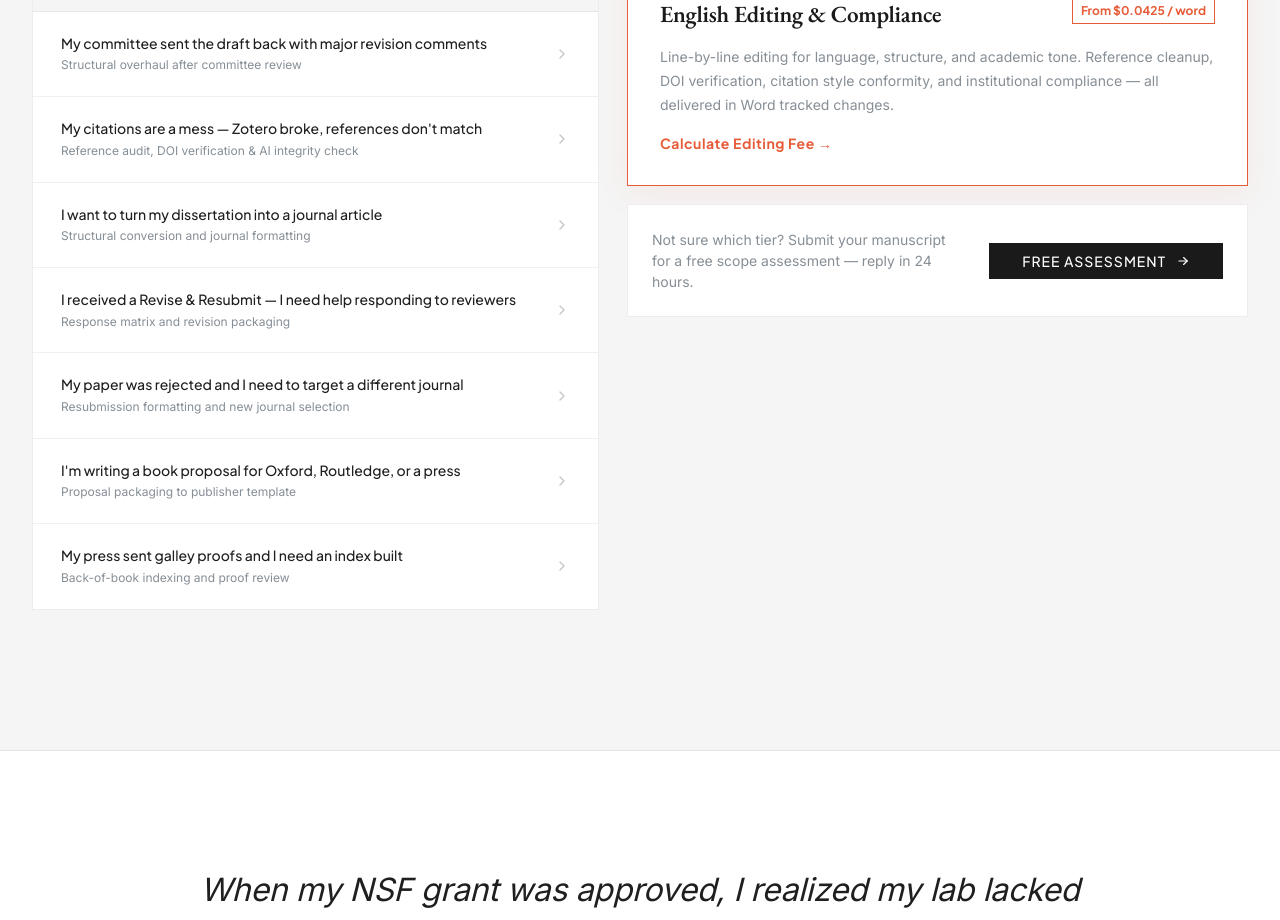
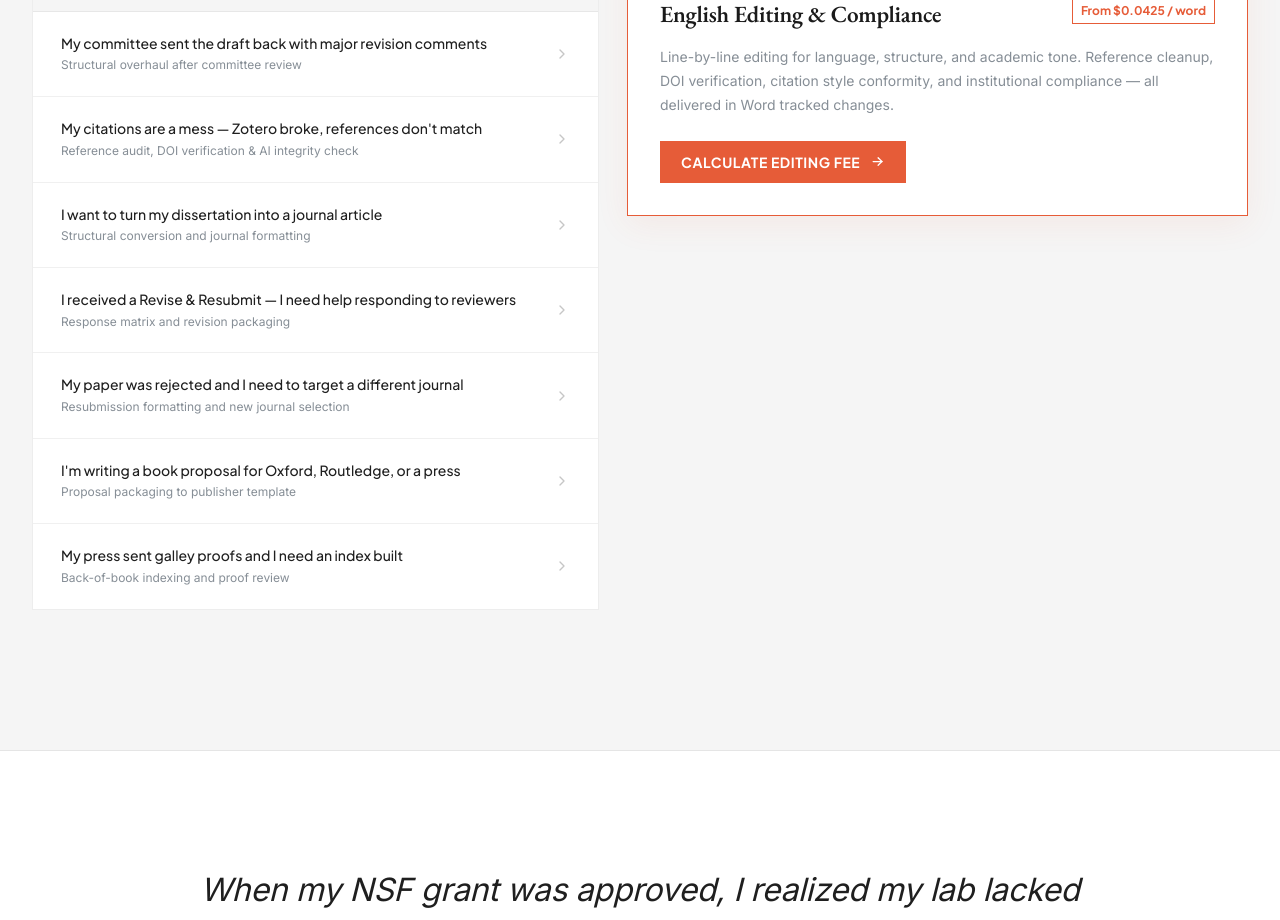
Before and after one commit to Kallias254/consulting-business, a Next.js app: page /scholarcrafted in a window 1280 px wide. Shown: the part 2780-3700 px from the top of the page. Built offline with nearby package versions, Linux system fonts and the light colour scheme.

Commit message:
Homepage: add subtle auto-cycle animation with hover pause & click override to Stages and Situations, upgrade card CTA to solid button, remove redundant free assessment box

```diff
--- a/src/app/(frontend)/scholarcrafted/page.tsx
+++ b/src/app/(frontend)/scholarcrafted/page.tsx
@@ -481,7 +481,17 @@ const stageData: ResearchStageItem[] = [
 
 function ResearchStageSection({ active }: { active: Record<string, string> }) {
   const [selectedStageIndex, setSelectedStageIndex] = useState(1) // Default to "Get expert editing"
+  const [isAutoCyclingStages, setIsAutoCyclingStages] = useState(true)
+  const [isStageHovered, setIsStageHovered] = useState(false)
   const currentStage = stageData[selectedStageIndex] ?? stageData[1]
+
+  useEffect(() => {
+    if (!isAutoCyclingStages || isStageHovered) return
+    const timer = setInterval(() => {
+      setSelectedStageIndex((prev) => (prev + 1) % stageData.length)
+    }, 7000)
+    return () => clearInterval(timer)
+  }, [isAutoCyclingStages, isStageHovered])
 
   return (
     <Box
@@ -489,6 +499,8 @@ function ResearchStageSection({ active }: { active: Record<string, string> }) {
       component="section"
       py={SECTION_SPACING}
       bg={active.background}
+      onMouseEnter={() => setIsStageHovered(true)}
+      onMouseLeave={() => setIsStageHovered(false)}
     >
       <Container size={1340} px={{ base: 'md', sm: 'xl' }}>
         <Stack gap={rem(32)}>
@@ -532,7 +544,10 @@ function ResearchStageSection({ active }: { active: Record<string, string> }) {
               return (
                 <UnstyledButton
                   key={idx}
-                  onClick={() => setSelectedStageIndex(idx)}
+                  onClick={() => {
+                    setSelectedStageIndex(idx)
+                    setIsAutoCyclingStages(false)
+                  }}
                   style={{ height: '100%' }}
                 >
                   <Box
@@ -785,7 +800,21 @@ function AcademicTrustBar({ active }: { active: Record<string, string> }) {
 
 function ManuscriptSituationSection({ active }: { active: Record<string, string> }) {
   const [selectedId, setSelectedId] = useState(homeNeeds[0].id)
+  const [isAutoCyclingNeeds, setIsAutoCyclingNeeds] = useState(true)
+  const [isNeedHovered, setIsNeedHovered] = useState(false)
   const selectedNeed = homeNeeds.find((n) => n.id === selectedId) ?? homeNeeds[0]
+
+  useEffect(() => {
+    if (!isAutoCyclingNeeds || isNeedHovered) return
+    const timer = setInterval(() => {
+      setSelectedId((prevId) => {
+        const currentIndex = homeNeeds.findIndex((n) => n.id === prevId)
+        const nextIndex = (currentIndex + 1) % homeNeeds.length
+        return homeNeeds[nextIndex].id
+      })
+    }, 7000)
+    return () => clearInterval(timer)
+  }, [isAutoCyclingNeeds, isNeedHovered])
 
   return (
     <Box
@@ -797,6 +826,8 @@ function ManuscriptSituationSection({ active }: { active: Record<string, string>
         borderTop: `1px solid ${active.primary}12`,
         borderBottom: `1px solid ${active.primary}12`,
       }}
+      onMouseEnter={() => setIsNeedHovered(true)}
+      onMouseLeave={() => setIsNeedHovered(false)}
     >
       <Container size={1340} px={{ base: 'md', sm: 'xl' }}>
         <Stack gap={rem(48)}>
@@ -850,7 +881,10 @@ function ManuscriptSituationSection({ active }: { active: Record<string, string>
                 return (
                   <UnstyledButton
                     key={need.id}
-                    onClick={() => setSelectedId(need.id)}
+                    onClick={() => {
+                      setSelectedId(need.id)
+                      setIsAutoCyclingNeeds(false)
+                    }}
                     style={{ width: '100%', display: 'block' }}
                   >
                     <Box
@@ -961,46 +995,32 @@ function ManuscriptSituationSection({ active }: { active: Record<string, string>
                           </Text>
                         </Group>
                         <Text size="sm" c="dimmed" lh={1.7}>{svc.desc}</Text>
-                        <Link href={svc.link} style={{ textDecoration: 'none' }}>
-                          <Text
-                            size="sm"
-                            fw={700}
-                            c={active.accent}
-                            style={{
-                              letterSpacing: '0.04em',
-                              fontFamily: 'var(--font-heading-sans), var(--font-sans)',
-                            }}
-                          >
-                            {svc.cta} →
-                          </Text>
-                        </Link>
+                        <Box mt={rem(8)}>
+                          <Link href={svc.link} style={{ textDecoration: 'none', display: 'inline-block' }}>
+                            <Button
+                              variant="filled"
+                              radius={0}
+                              size="sm"
+                              style={{
+                                backgroundColor: isRecommended ? active.accent : active.primary,
+                                color: '#ffffff',
+                                fontFamily: 'var(--font-heading-sans), var(--font-sans)',
+                                fontWeight: 700,
+                                letterSpacing: '0.04em',
+                                height: rem(42),
+                                paddingLeft: rem(20),
+                                paddingRight: rem(20),
+                              }}
+                              rightSection={<IconArrowRight size={15} />}
+                            >
+                              {svc.cta}
+                            </Button>
+                          </Link>
+                        </Box>
                       </Stack>
                     </Box>
                   )
                 })}
-
-                <Box p={rem(24)} bg={active.background} style={{ border: `1px solid ${active.primary}14` }}>
-                  <Group justify="space-between" align="center" wrap="nowrap">
-                    <Text size="sm" c="dimmed" lh={1.5} style={{ flex: 1 }}>
-                      Not sure which tier? Submit your manuscript for a free scope assessment — reply in 24 hours.
-                    </Text>
-                    <Link href="/scholarcrafted/order?service=editing&tier=premium" style={{ textDecoration: 'none', flexShrink: 0, marginLeft: rem(16) }}>
-                      <Button
-                        variant="filled"
-                        radius={0}
-                        size="sm"
-                        style={{
-                          backgroundColor: active.primary,
-                          color: active.background,
-                          fontFamily: 'var(--font-heading-sans), var(--font-sans)',
-                        }}
-                        rightSection={<IconArrowRight size={14} />}
-                      >
-                        Free Assessment
-                      </Button>
-                    </Link>
-                  </Group>
-                </Box>
               </Stack>
             </Box>
           </Box>
```
Also changed, not shown: 1 other file (tests, documents, lock files or other folders).
